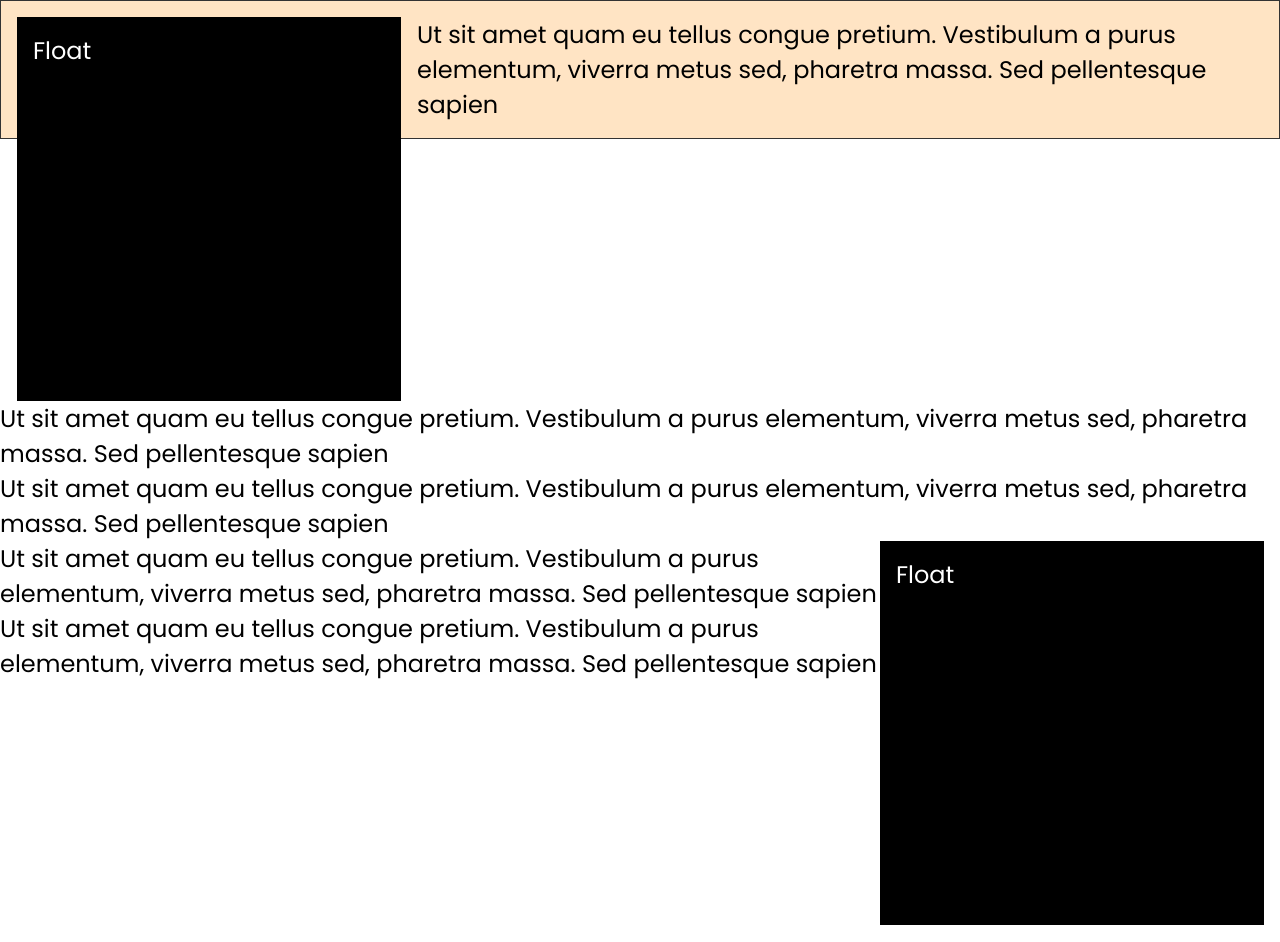
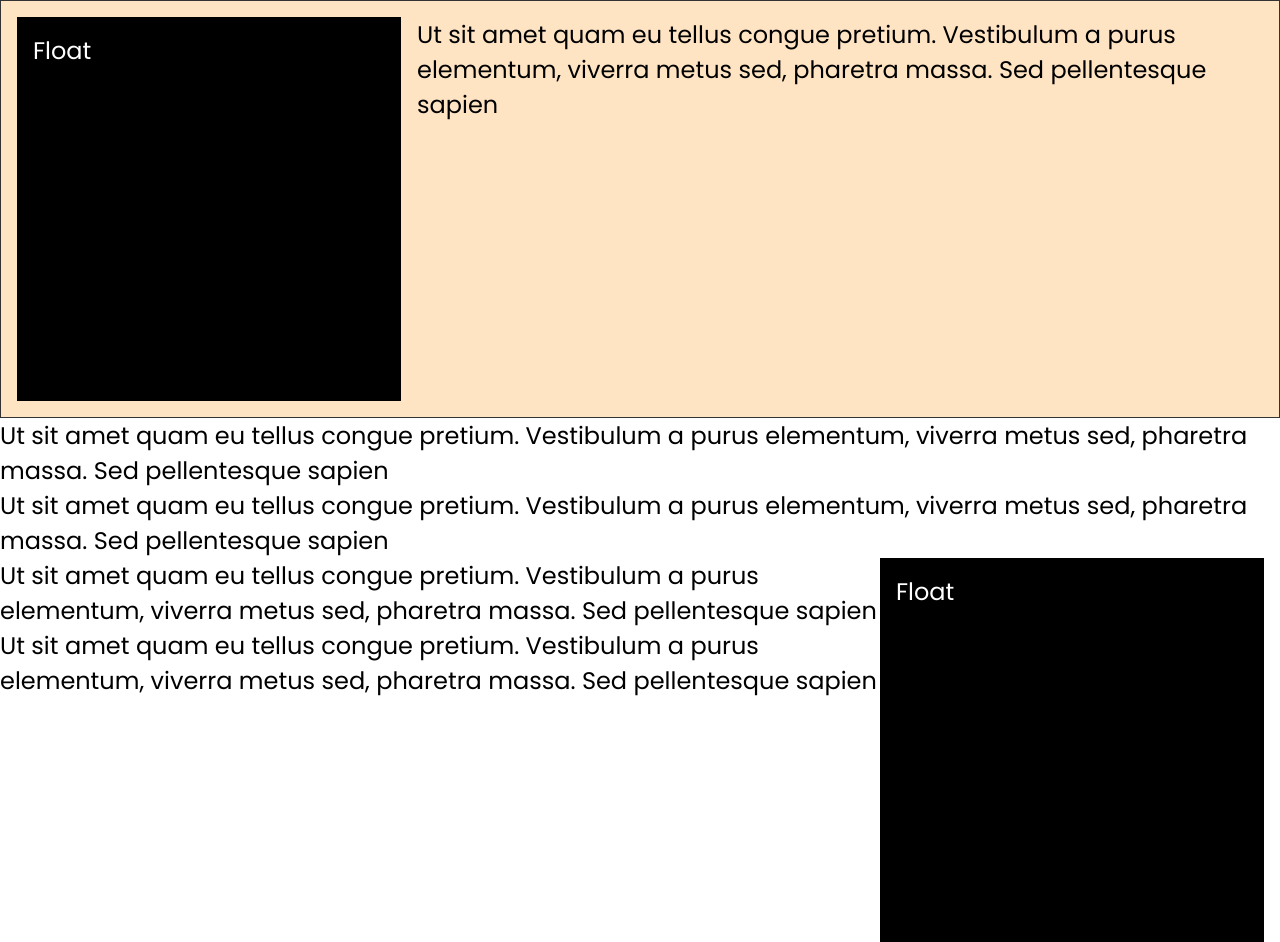
Before and after one commit to irakevine/Sp_C, a plain HTML site: page index.html in a window 1280 px wide. Drawn offline with Linux system fonts and the light colour scheme.

Commit message:
adding data

```diff
--- a/style.css
+++ b/style.css
@@ -161,4 +161,6 @@ section {
   background-color: bisque;
   border: 1px solid #333;
   padding: 1rem;
+  /* overflow: auto; */
+  display: flow-root;
 }
```
